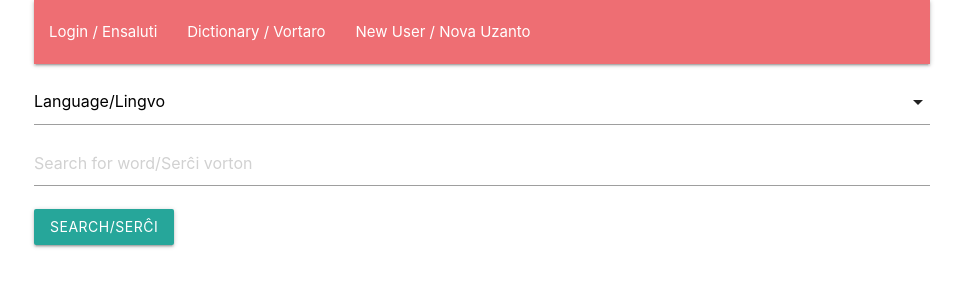
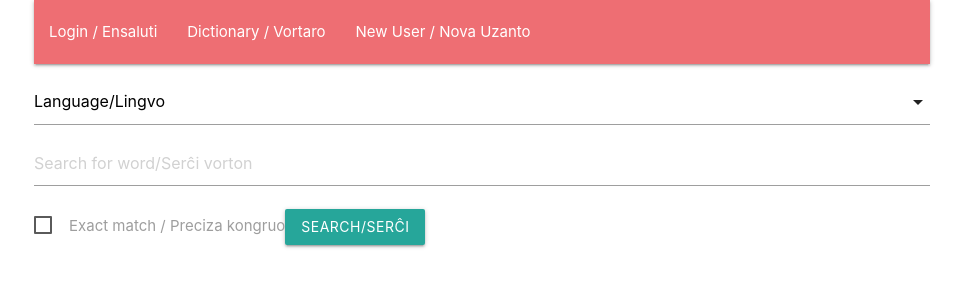
Before and after one commit to asengelhart/Relo-Reago, a React (Create React App) app in the folder frontend/: page / in a window 1280 px wide. Shown: the top 300 px of the page, without its empty margins (158-1121 px from the left). Built offline with nearby package versions, Linux system fonts and the light colour scheme; no server answers.

Commit message:
checkbox added

```diff
--- a/frontend/src/components/TranslationSearch.js
+++ b/frontend/src/components/TranslationSearch.js
@@ -1,5 +1,5 @@
 import React, { Component } from 'react';
-import {Select, TextInput, Button} from 'react-materialize';
+import {Select, TextInput, Button, Checkbox} from 'react-materialize';
 
 class TranslationSearch extends Component {
   render() {
@@ -27,6 +27,12 @@ class TranslationSearch extends Component {
           onChange={this.props.onChange}
           placeholder="Search for word/Serĉi vorton"
         />
+        <Checkbox
+          name="exactMatch"
+          id="exactMatch"
+          label="Exact match / Preciza kongruo"
+          onChange={this.props.handleCheckbox}
+        />
         <Button type="submit">Search/Serĉi</Button>
       </form>
     )
--- a/frontend/src/containers/TranslationContainer.js
+++ b/frontend/src/containers/TranslationContainer.js
@@ -8,13 +8,21 @@ class TranslationContainer extends Component {
   state = {
     lang: '',
     word: '',
-    submitted: false
+    submitted: null,
+    exactMatch: false
   }
 
   handleChange = (event) => {
     this.setState({
       ...this.state,
       [event.target.name]: event.target.value
+    })
+  }
+
+  handleCheckbox = (event) => {
+    this.setState({
+      ...this.state,
+      exactMatch: event.target.checked
     })
   }
 
@@ -29,7 +37,7 @@ class TranslationContainer extends Component {
       .then(() => {
         this.setState({
           ...this.state,
-          submitted: true
+          submitted: this.state.word
         })
       })
     }
@@ -37,14 +45,28 @@ class TranslationContainer extends Component {
 
   renderTranslationsWhenSubmitted = () => {
     if(this.state.submitted) {
-      return <Translations translations={this.props.translations} />
+      let myTranslations;
+      if(this.state.exactMatch) {
+        let lang;
+        if(this.state.lang === "en") {
+          lang = "english";
+        } else if(this.state.lang === "eo") {
+          lang = "esperanto";
+        } else {
+          lang = null;
+        }
+        myTranslations = this.props.translations.filter(entry => entry[lang] === this.state.submitted);
+      } else {
+        myTranslations = this.props.translations;
+      }
+      return <Translations translations={myTranslations} />
     }
   }
 
   render() {
     return (
       <div>
-        <TranslationSearch onChange={this.handleChange} onSubmit={this.handleSubmit} />
+        <TranslationSearch onChange={this.handleChange} onSubmit={this.handleSubmit} handleCheckbox={this.handleCheckbox} />
         {this.renderTranslationsWhenSubmitted()}
       </div>
     )
```
